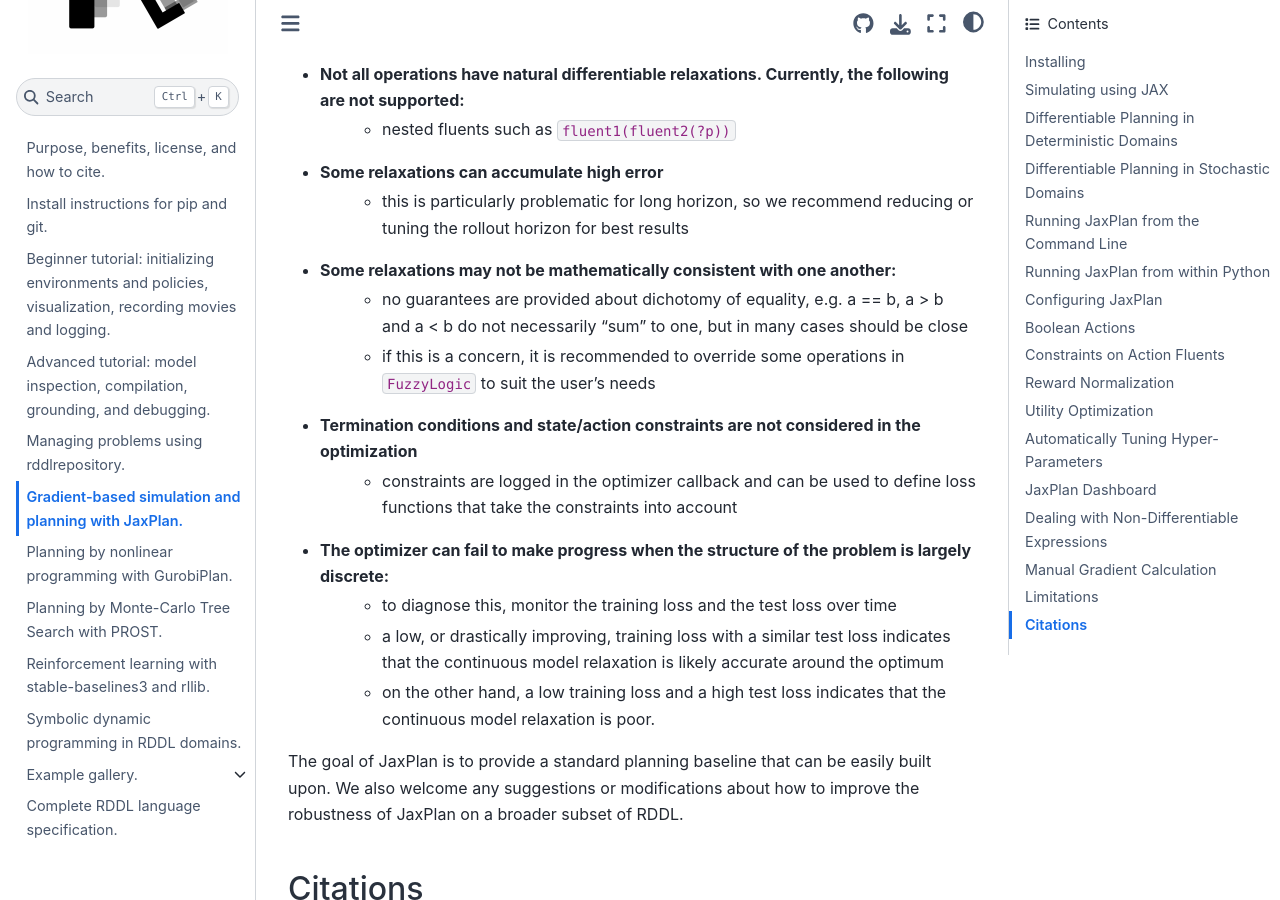
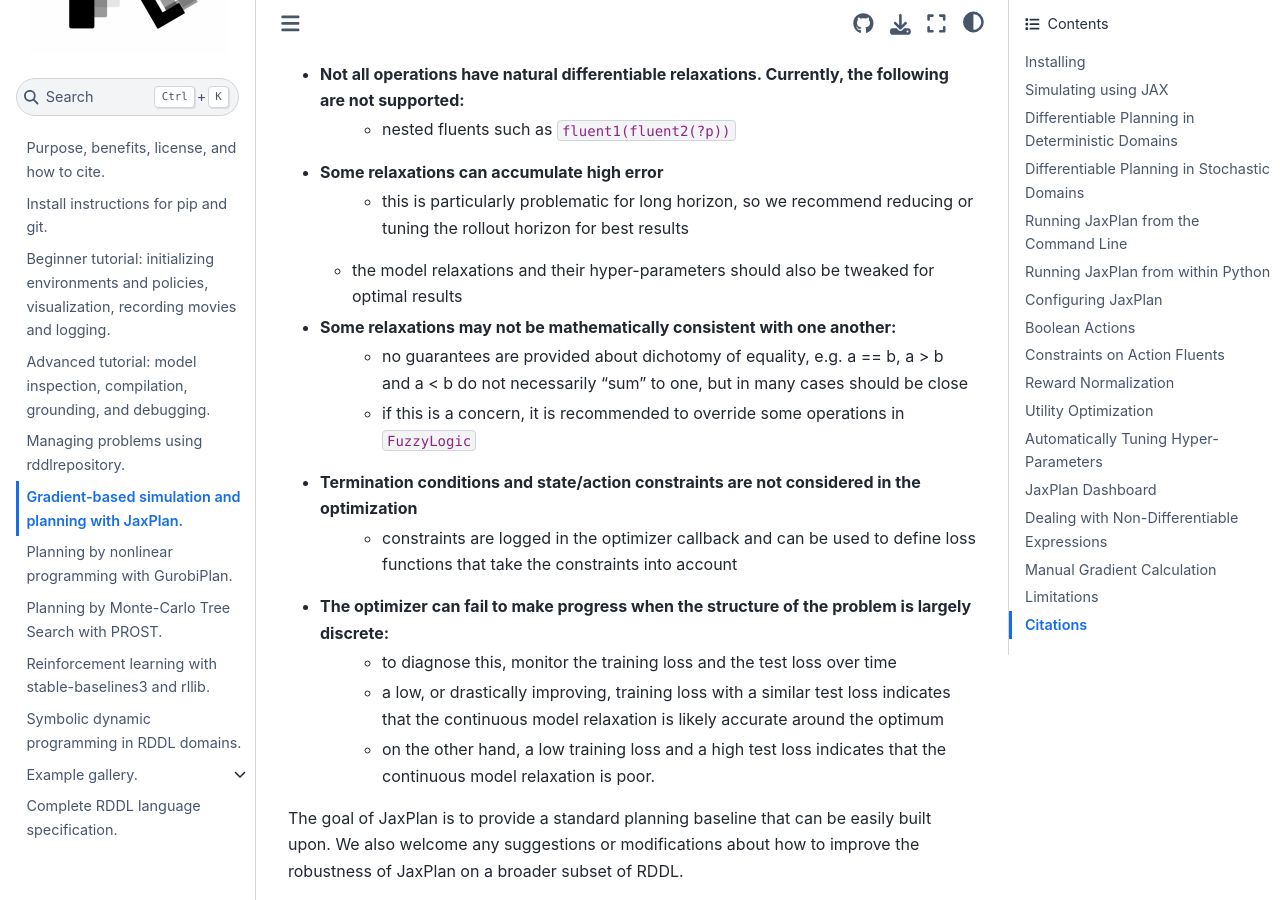
Before and after one commit to pyrddlgym-project/pyRDDLGym, a Sphinx documentation site: the page built from docs/jax.rst, in a window 1280 px wide and 900 px high, scrolled down 20379 px. Built offline with Sphinx 7.4.7 and the Sphinx Book theme 1.1.4, drawn with Linux system fonts in a browser that asks for light colours; pages that are not in the unit, such as notebooks, are missing from menus.

Commit message:
Update jax.rst

```diff
--- a/docs/jax.rst
+++ b/docs/jax.rst
@@ -908,9 +908,10 @@ We cite several limitations of the current version of JaxPlan:
 	* nested fluents such as ``fluent1(fluent2(?p))``
 * Some relaxations can accumulate high error
 	* this is particularly problematic for long horizon, so we recommend reducing or tuning the rollout horizon for best results
+  * the model relaxations and their hyper-parameters should also be tweaked for optimal results
 * Some relaxations may not be mathematically consistent with one another:
 	* no guarantees are provided about dichotomy of equality, e.g. a == b, a > b and a < b do not necessarily "sum" to one, but in many cases should be close
-	* if this is a concern, it is recommended to override some operations in ``FuzzyLogic`` to suit the user's needs
+	* if this is a concern, it is recommended to override some operations in ``FuzzyLogic``
 * Termination conditions and state/action constraints are not considered in the optimization
 	* constraints are logged in the optimizer callback and can be used to define loss functions that take the constraints into account
 * The optimizer can fail to make progress when the structure of the problem is largely discrete:
```
